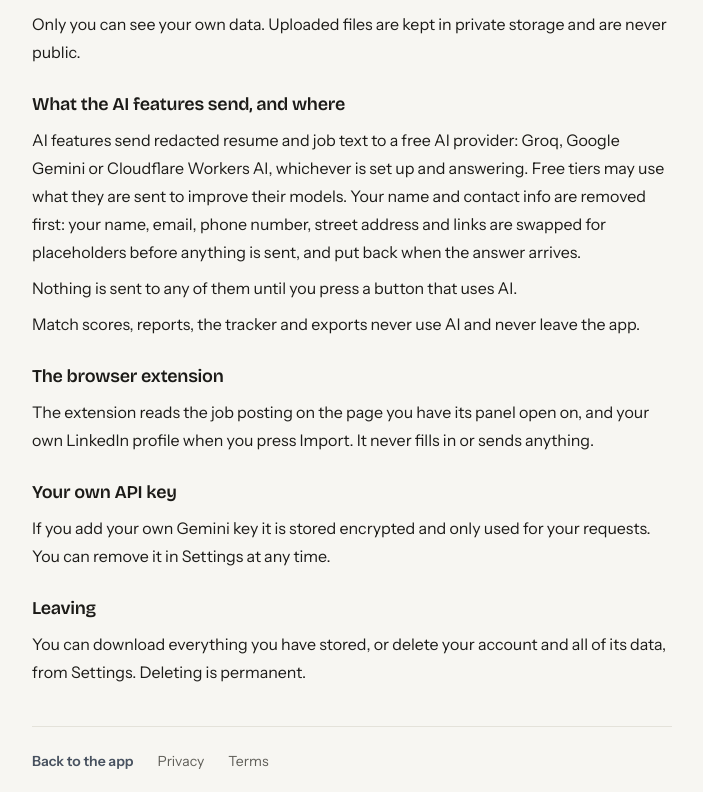
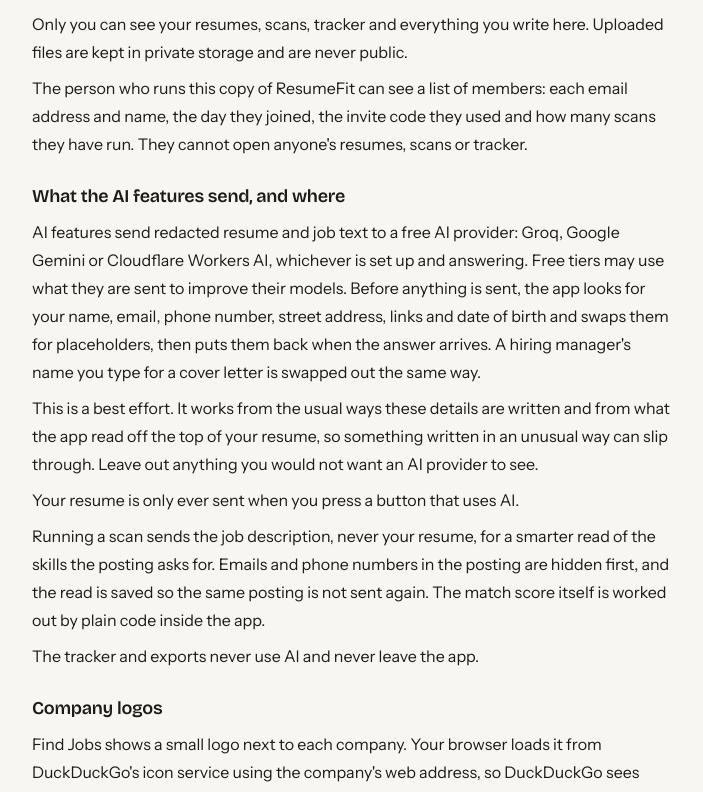
Before and after one commit to joshuacortes195/resumefit, a Next.js app in the folder apps/web/: page /privacy in a window 1280 px wide. Shown: the part 426-1218 px from the top of the page, without its empty margins (288-991 px from the left). Built offline with nearby package versions, Linux system fonts and the light colour scheme.

Commit message:
The privacy page, the help page and the README say what really leaves the app: hiding details is a best effort, a scan sends the job description for a smarter read, the admin can see the member list, and company logos come from DuckDuckGo

```diff
--- a/apps/web/app/(app)/help/page.tsx
+++ b/apps/web/app/(app)/help/page.tsx
@@ -25,7 +25,7 @@ const TOPICS: { title: string; questions: { q: string; a: React.ReactNode }[] }[
       { q: "Why does it say AI is not set up?", a: <>The writing helpers run on free tiers that need a key. Add your own free Gemini key under <Link href="/settings#ai" className={LINK_BUTTON}>AI settings</Link>. Everything else in the app works without it.</> },
       { q: "Why does it say AI is busy?", a: "The free tiers have limits per minute and per day. When all of them are busy, wait a little and try again. Your work is not lost." },
       { q: "Will it make things up about me?", a: "It is told not to, and we check its work: suggestions can only change one existing line, and anything that adds a skill your resume never mentions has to be confirmed by you first. Still, read every suggestion. You are the one who has to stand behind your resume in an interview." },
-      { q: "What is sent to the AI?", a: <>Your resume and the job text, with your name, email, phone, address and links swapped for placeholders first. See the <Link href="/privacy" className={LINK_BUTTON}>privacy page</Link> for the details.</> },
+      { q: "What is sent to the AI?", a: <>Your resume and the job text, after the app has looked for your name, email, phone, address and links and swapped them for placeholders. It is a best effort, so leave out anything you would not want sent. A scan also sends the job description, never your resume, for a smarter read of the posting. See the <Link href="/privacy" className={LINK_BUTTON}>privacy page</Link> for the details.</> },
     ],
   },
   {
--- a/apps/web/app/privacy/page.tsx
+++ b/apps/web/app/privacy/page.tsx
@@ -15,18 +15,38 @@ export default function PrivacyPage() {
           <li>The job descriptions you scan, your scan reports, and the jobs, notes, interviews and cover letters on your tracker.</li>
           <li>Your email address, so you can sign in.</li>
         </ul>
-        <p className="mt-2">Only you can see your own data. Uploaded files are kept in private storage and are never public.</p>
+        <p className="mt-2">Only you can see your resumes, scans, tracker and everything you write here. Uploaded files are kept in private storage and are never public.</p>
+        <p className="mt-2">
+          The person who runs this copy of ResumeFit can see a list of members: each email address and name, the day they joined, the invite code they used and how many scans they have run. They cannot
+          open anyone's resumes, scans or tracker.
+        </p>
       </section>
 
       <section>
         <h2>What the AI features send, and where</h2>
         <p>
           AI features send redacted resume and job text to a free AI provider: Groq, Google Gemini or Cloudflare Workers AI, whichever is set up and answering. Free tiers may use what they are sent to
-          improve their models. Your name and contact info are removed first: your name, email, phone number, street address and links are swapped for placeholders before anything is sent, and put
-          back when the answer arrives.
+          improve their models. Before anything is sent, the app looks for your name, email, phone number, street address, links and date of birth and swaps them for placeholders, then puts them
+          back when the answer arrives. A hiring manager's name you type for a cover letter is swapped out the same way.
         </p>
-        <p className="mt-2">Nothing is sent to any of them until you press a button that uses AI.</p>
-        <p className="mt-2">Match scores, reports, the tracker and exports never use AI and never leave the app.</p>
+        <p className="mt-2">
+          This is a best effort. It works from the usual ways these details are written and from what the app read off the top of your resume, so something written in an unusual way can slip through.
+          Leave out anything you would not want an AI provider to see.
+        </p>
+        <p className="mt-2">Your resume is only ever sent when you press a button that uses AI.</p>
+        <p className="mt-2">
+          Running a scan sends the job description, never your resume, for a smarter read of the skills the posting asks for. Emails and phone numbers in the posting are hidden first, and the read is
+          saved so the same posting is not sent again. The match score itself is worked out by plain code inside the app.
+        </p>
+        <p className="mt-2">The tracker and exports never use AI and never leave the app.</p>
+      </section>
+
+      <section>
+        <h2>Company logos</h2>
+        <p>
+          Find Jobs shows a small logo next to each company. Your browser loads it from DuckDuckGo's icon service using the company's web address, so DuckDuckGo sees that address and, like any site
+          you load an image from, your IP address. Nothing about your account or your resume goes with it.
+        </p>
       </section>
 
       <section>
--- a/apps/web/components/ai-settings.tsx
+++ b/apps/web/components/ai-settings.tsx
@@ -120,8 +120,8 @@ export function AiSettings({ status }: { status: AiStatus }) {
 
       {/* what leaves the app when a helper runs */}
       <p className="max-w-prose border-t border-border pt-4 text-xs text-muted">
-        AI features send redacted resume and job text to a free AI provider (Groq, Google Gemini or Cloudflare, whichever is set up), which may use it to improve their models. Your name and contact
-        details are removed first.
+        AI features send redacted resume and job text to a free AI provider (Groq, Google Gemini or Cloudflare, whichever is set up), which may use it to improve their models. The app looks for
+        your name and contact details and swaps them out first, as a best effort.
       </p>
     </section>
   );
```
Also changed, not shown: 1 other file (tests, documents, lock files or other folders).
